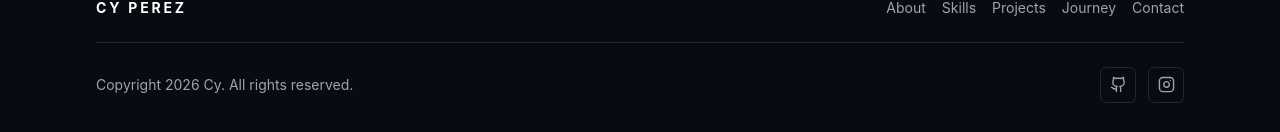
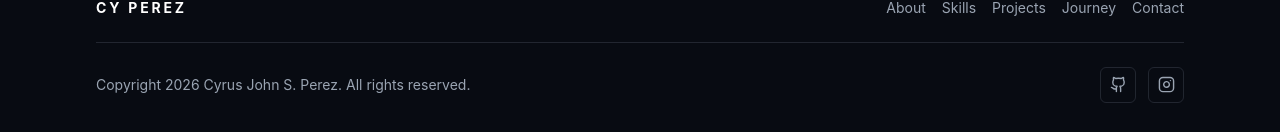
Before and after one commit to cyrsjhnprz/CyPortfolio, a Next.js app: page / in a window 1280 px wide. Shown: the part 5138-5270 px from the top of the page. Built offline with nearby package versions, Linux system fonts and the light colour scheme.

Commit message:
Updated footer name

```diff
--- a/src/components/Footer.tsx
+++ b/src/components/Footer.tsx
@@ -18,7 +18,7 @@
         </div>
 
         <div className="flex flex-col justify-between gap-4 border-t border-line pt-6 text-sm text-muted sm:flex-row sm:items-center">
-          <p>Copyright {new Date().getFullYear()} {developer.name}. All rights reserved.</p>
+          <p>Copyright {new Date().getFullYear()} Cyrus John S. Perez. All rights reserved.</p>
           <div className="flex gap-3">
             {socials.map((social) => {
               const Icon = social.icon;
```
